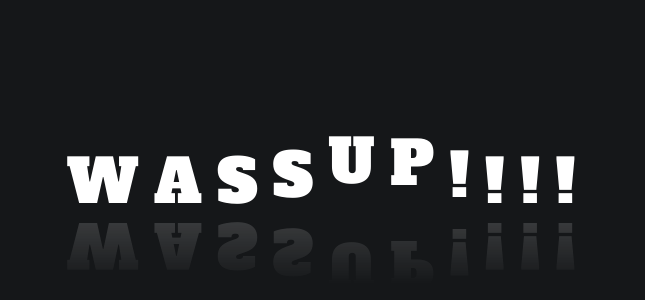
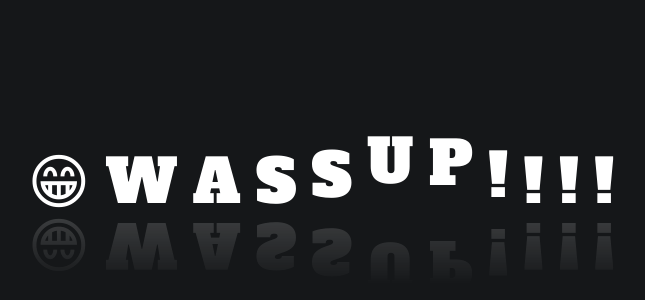
Before and after one commit to supreeth-patrudu/GitTesting, a plain HTML site: page index.html in a window 1280 px wide. Shown: the part 218-518 px from the top of the page, without its empty margins (319-964 px from the left). Drawn offline with Linux system fonts and the light colour scheme.

Commit message:
Added Smiley Face

```diff
--- a/index.html
+++ b/index.html
@@ -8,6 +8,7 @@
   </head>
   <body>
     <div class="waviy">
+      <span style="--i: 1">😁</span>
       <span style="--i: 1">W</span>
       <span style="--i: 2">A</span>
       <span style="--i: 3">S</span>
```
